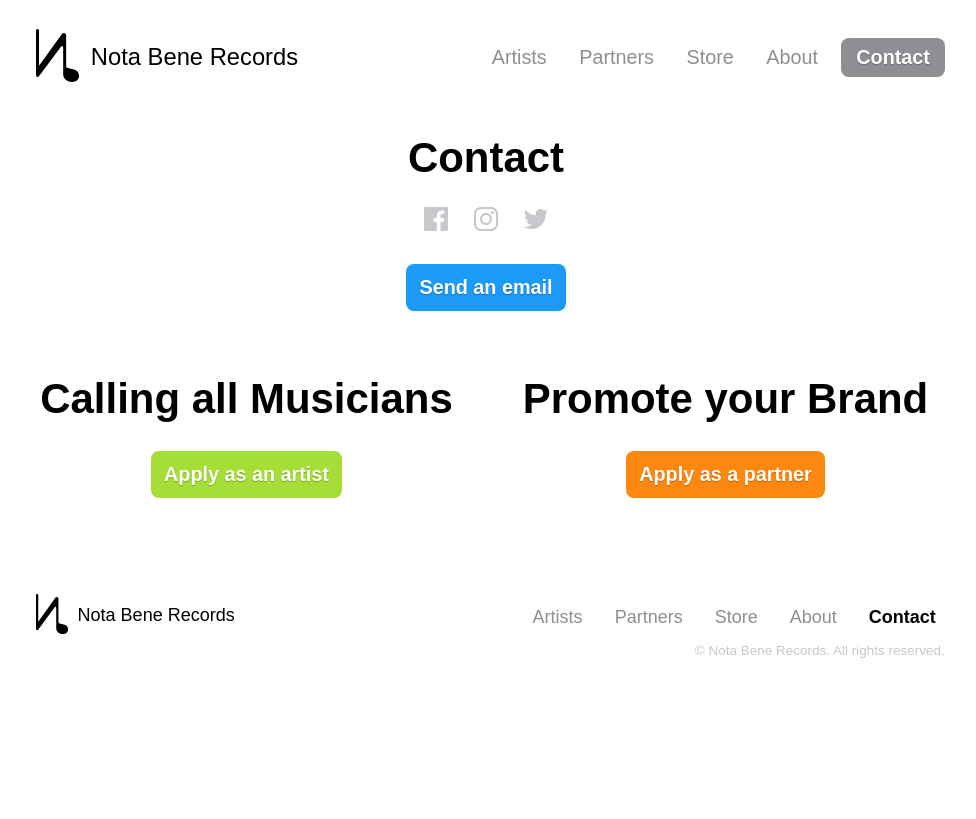
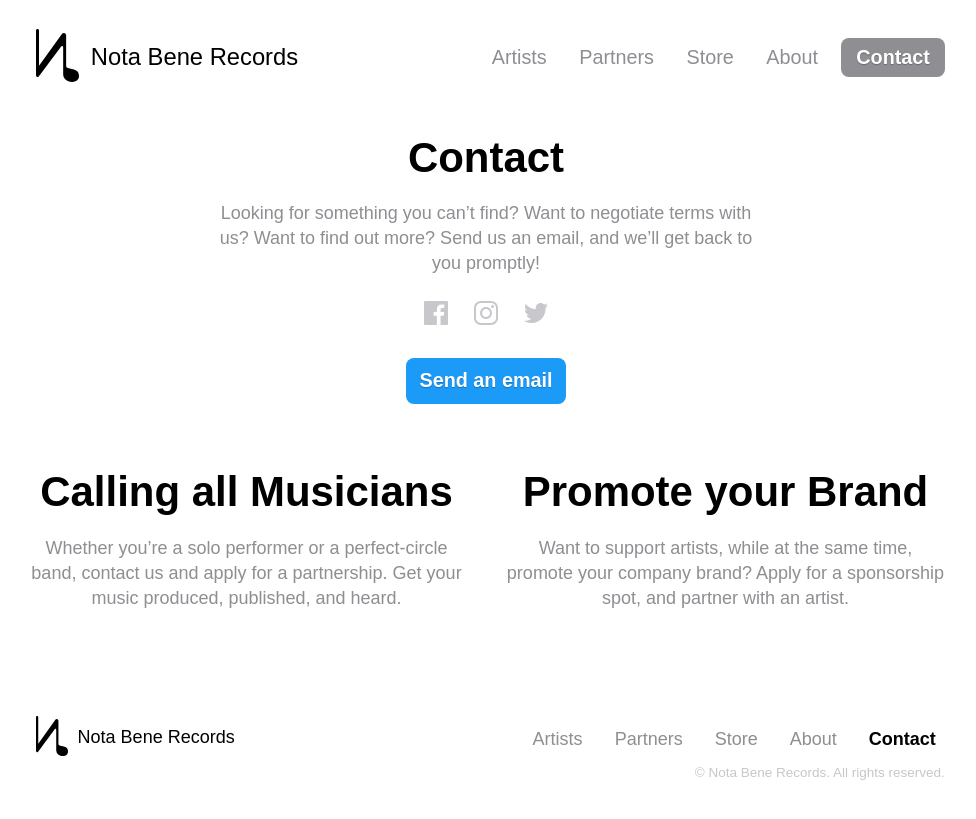
Before and after one commit to cjmlgrto/notabenerecords, a Jekyll site: the page built from contact.markdown, in a window 1280 px wide. Shown: the top 819 px of the page, without its empty margins (154-1130 px from the left). Built offline with Jekyll 4.4.1, drawn with Linux system fonts in a browser that asks for light colours.

```diff
--- a/contact.markdown
+++ b/contact.markdown
@@ -1,17 +1,21 @@
 ---
 title: Contact
 permalink: "/contact/"
-layout: contact
-description: ''
+description: Looking for something you can’t find? Want to negotiate terms with us?
+  Want to find out more? Send us an email, and we’ll get back to you promptly!
 social_media:
 - type: facebook
-  url: ''
+  url:
 - type: instagram
-  url: ''
+  url:
 - type: twitter
-  url: ''
-artists_action_description: ''
-artists_action_link: ''
-partners_action_description: ''
-partners_action_link: ''
+  url:
+artists_action_description: Whether you’re a solo performer or a perfect-circle band,
+  contact us and apply for a partnership. Get your music produced, published, and
+  heard.
+artists_action_link:
+partners_action_description: Want to support artists, while at the same time, promote
+  your company brand? Apply for a sponsorship spot, and partner with an artist.
+partners_action_link:
+layout: contact
 ---
```
Also changed, not shown: about.markdown (+15 -8 lines), index.markdown (+7 -4 lines), _uploads/production.jpg (added), _uploads/studio.jpg (added).
